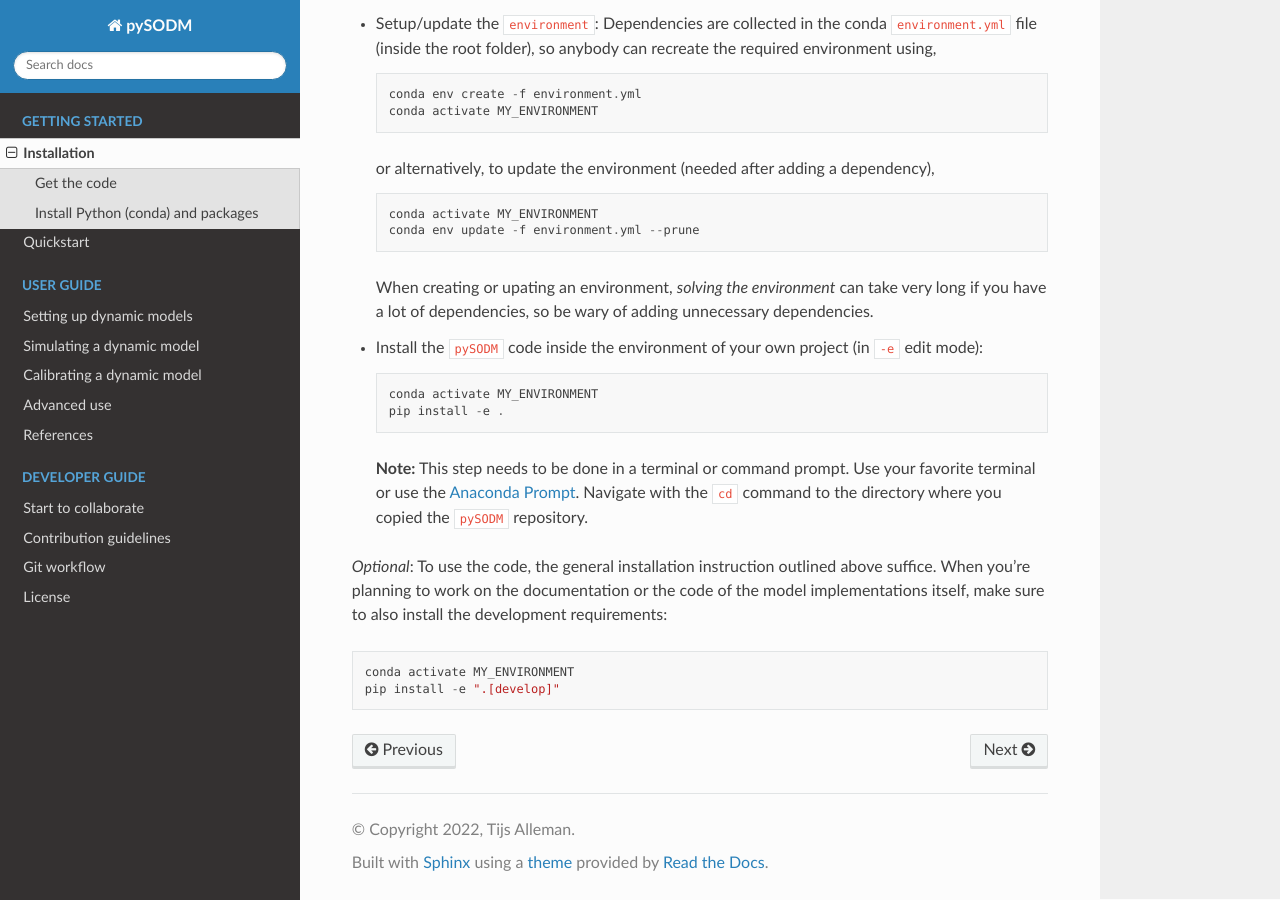
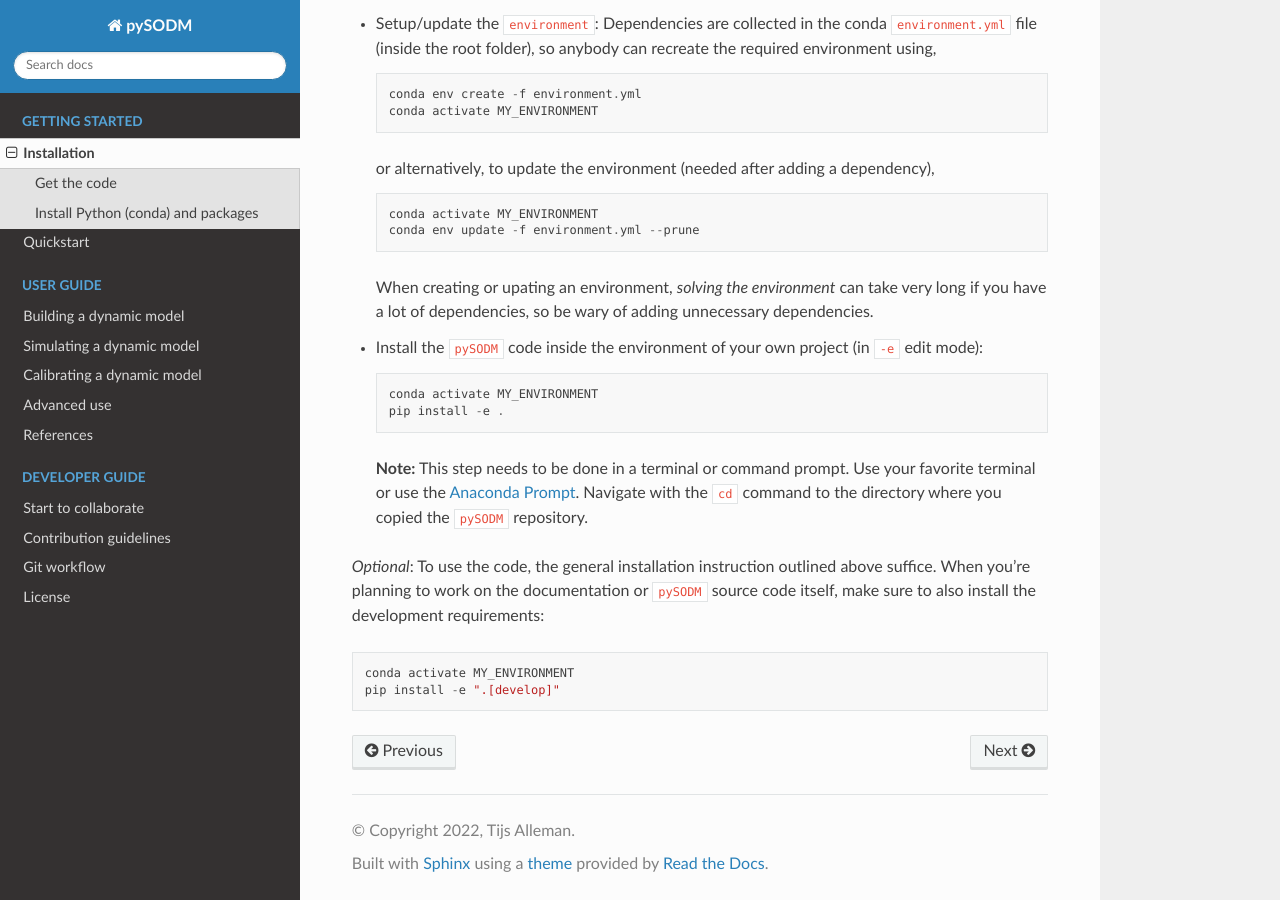
Before and after one commit to twallema/pySODM, a Sphinx documentation site: the page built from docs/installation.md, in a window 1280 px wide and 900 px high, scrolled down 853 px. Built offline with Sphinx 7.4.7 and the Read the Docs theme 2.0.0, drawn with Linux system fonts in a browser that asks for light colours.

Commit message:
latest update

````diff
--- a/docs/index.rst
+++ b/docs/index.rst
@@ -17,7 +17,7 @@ Welcome to pySODM's documentation
    :caption: User guide
    :maxdepth: 1
 
-   Setting up dynamic models <setting_up_models.md>
+   Building a dynamic model <setting_up_models.md>
    Simulating a dynamic model <simulating_model.md>
    Calibrating a dynamic model <calibrating_model.md>
    Advanced use <advanced_examples.md>
--- a/docs/installation.md
+++ b/docs/installation.md
@@ -54,7 +54,7 @@ To use the code, make sure you have Python (conda) and the required dependency p
      __Note:__ This step needs to be done in a terminal or command prompt. Use your favorite terminal or use the [Anaconda Prompt](https://docs.anaconda.com/anaconda/user-guide/getting-started/#open-anaconda-prompt). Navigate with the `cd` command to the directory where you copied the `pySODM` repository.
 
 
-_Optional_: To use the code, the general installation instruction outlined above suffice. When you're planning to work on the documentation or the code of the model implementations itself, make sure to also install the development requirements:
+_Optional_: To use the code, the general installation instruction outlined above suffice. When you're planning to work on the documentation or `pySODM` source code itself, make sure to also install the development requirements:
 
 ```
 conda activate MY_ENVIRONMENT
````
